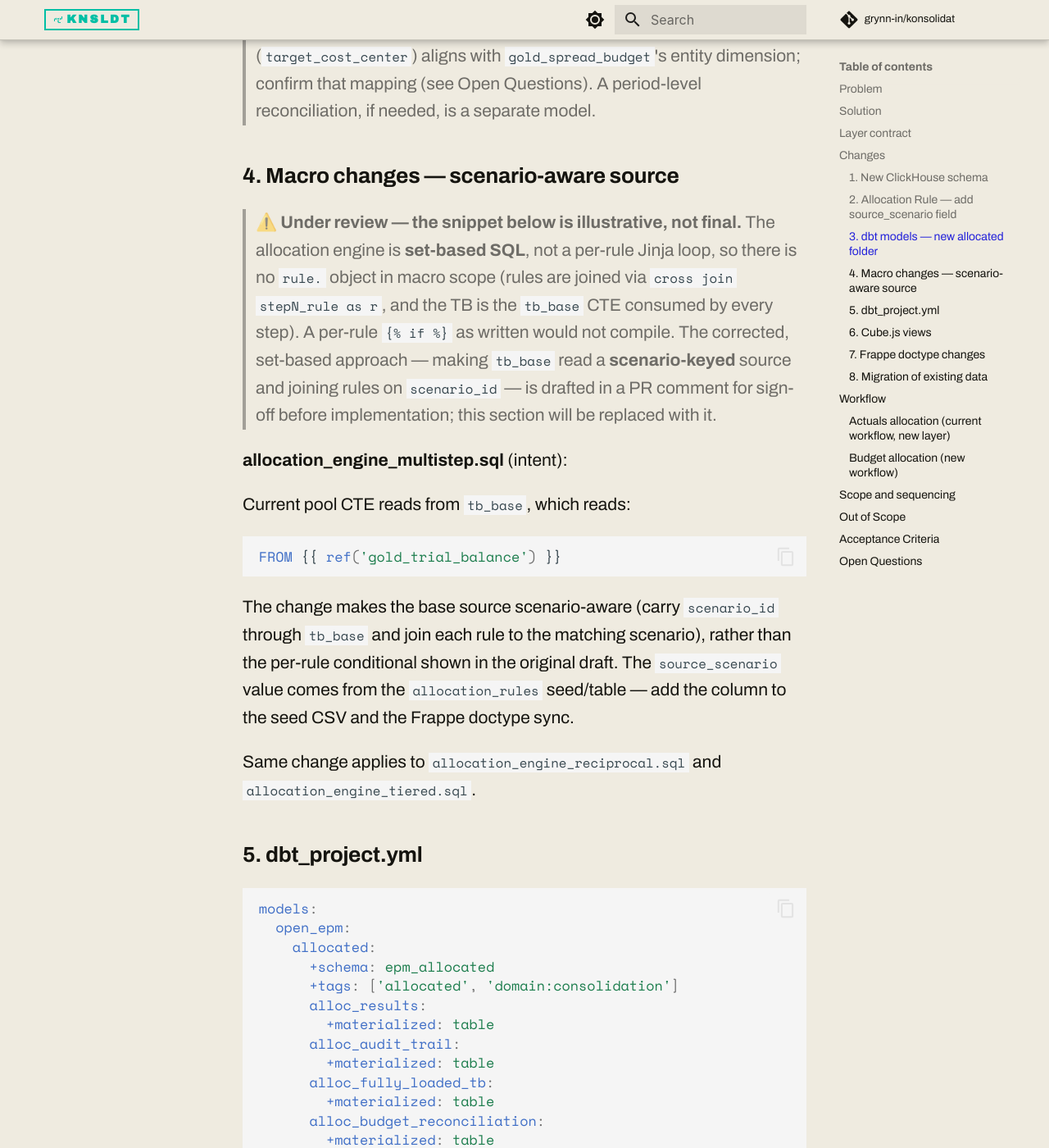
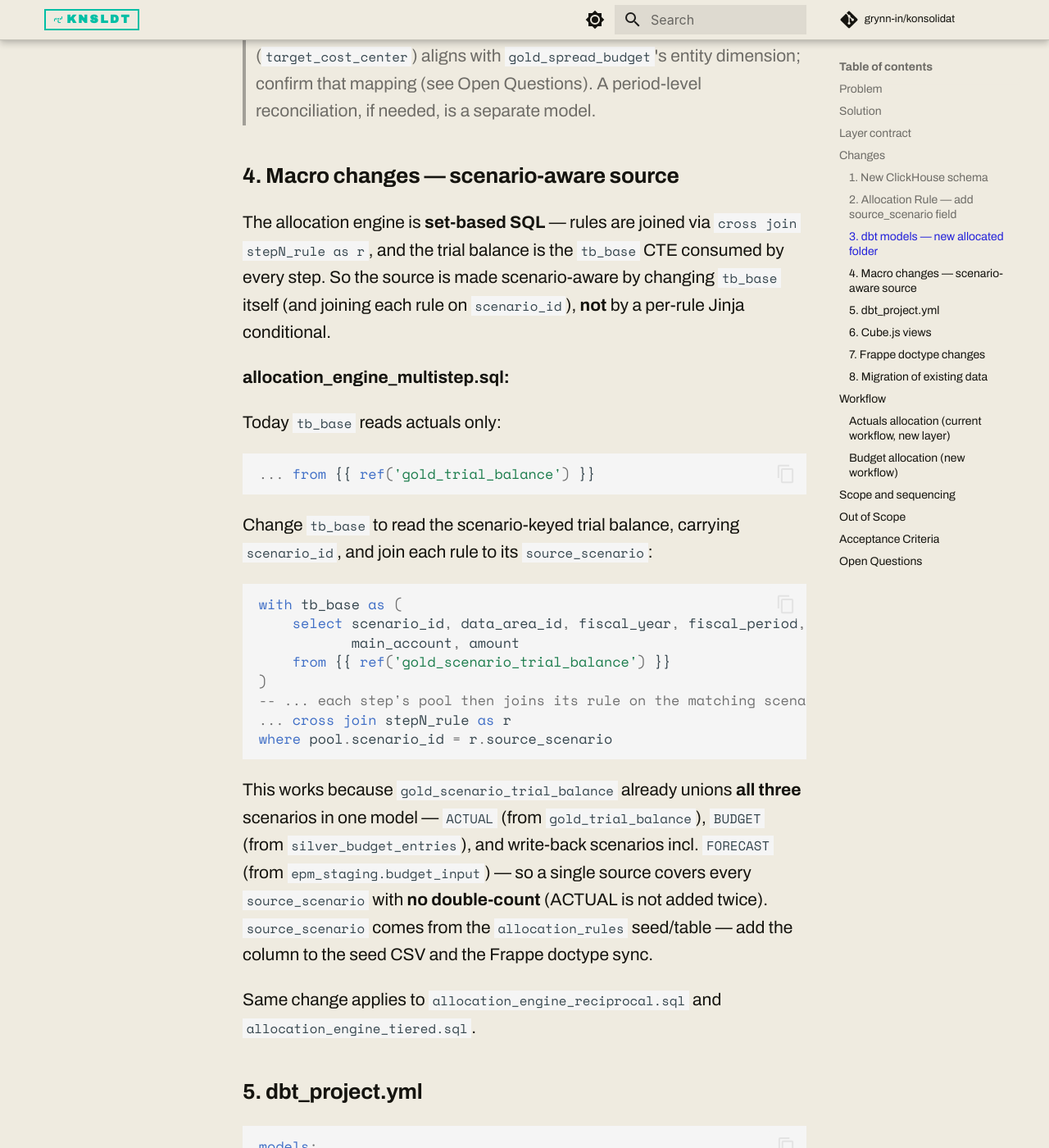
Before and after one commit to grynn-in/konsolidat, an MkDocs documentation site: the page built from docs/prd/PRD-ALLOCATED-LAYER.md, in a window 1280 px wide and 1400 px high, scrolled down 4031 px. Shown: the whole window at 82% size. Built offline with MkDocs 1.6.1 and Material for MkDocs 9.7.7, drawn with Linux system fonts in a browser that asks for light colours; comment, search, counter and statistics services are not loaded; some of the changed text lies outside the part shown.

Commit message:
docs(prd): finalize §4 scenario-aware source (Option A) (#52)
Decision: tb_base reads the scenario-keyed gold_scenario_trial_balance and each
rule joins on scenario_id (set-based), replacing the illustrative per-rule
snippet. Verified gold_scenario_trial_balance already unions ACTUAL (from
gold_trial_balance), BUDGET (silver_budget_entries) and write-back scenarios
incl. FORECAST (epm_staging.budget_input) — one source, no double-count.
Resolved the §4 and FORECAST open questions accordingly.

Co-Authored-By: Claude Opus 4.8 (1M context) <noreply@anthropic.com>

````diff
--- a/docs/prd/PRD-ALLOCATED-LAYER.md
+++ b/docs/prd/PRD-ALLOCATED-LAYER.md
@@ -133,24 +133,35 @@ GROUP BY 1, 2, 3
 
 ### 4. Macro changes — scenario-aware source
 
-> **⚠️ Under review — the snippet below is illustrative, not final.** The allocation engine is
-> **set-based SQL**, not a per-rule Jinja loop, so there is no `rule.` object in macro scope (rules are
-> joined via `cross join stepN_rule as r`, and the TB is the `tb_base` CTE consumed by every step). A
-> per-rule `{% if %}` as written would not compile. The corrected, set-based approach — making `tb_base`
-> read a **scenario-keyed** source and joining rules on `scenario_id` — is drafted in a PR comment for
-> sign-off before implementation; this section will be replaced with it.
+The allocation engine is **set-based SQL** — rules are joined via `cross join stepN_rule as r`, and the
+trial balance is the `tb_base` CTE consumed by every step. So the source is made scenario-aware by changing
+`tb_base` itself (and joining each rule on `scenario_id`), **not** by a per-rule Jinja conditional.
 
-**allocation_engine_multistep.sql** (intent):
+**allocation_engine_multistep.sql:**
 
-Current pool CTE reads from `tb_base`, which reads:
+Today `tb_base` reads actuals only:
 ```sql
-FROM {{ ref('gold_trial_balance') }}
+... from {{ ref('gold_trial_balance') }}
 ```
 
-The change makes the base source scenario-aware (carry `scenario_id` through `tb_base` and join each
-rule to the matching scenario), rather than the per-rule conditional shown in the original draft. The
-`source_scenario` value comes from the `allocation_rules` seed/table — add the column to the seed CSV
-and the Frappe doctype sync.
+Change `tb_base` to read the scenario-keyed trial balance, carrying `scenario_id`, and join each rule to
+its `source_scenario`:
+```sql
+with tb_base as (
+    select scenario_id, data_area_id, fiscal_year, fiscal_period,
+           main_account, amount
+    from {{ ref('gold_scenario_trial_balance') }}
+)
+-- ... each step's pool then joins its rule on the matching scenario:
+... cross join stepN_rule as r
+where pool.scenario_id = r.source_scenario
+```
+
+This works because `gold_scenario_trial_balance` already unions **all three** scenarios in one model —
+`ACTUAL` (from `gold_trial_balance`), `BUDGET` (from `silver_budget_entries`), and write-back scenarios
+incl. `FORECAST` (from `epm_staging.budget_input`) — so a single source covers every `source_scenario`
+with **no double-count** (ACTUAL is not added twice). `source_scenario` comes from the `allocation_rules`
+seed/table — add the column to the seed CSV and the Frappe doctype sync.
 
 Same change applies to `allocation_engine_reciprocal.sql` and `allocation_engine_tiered.sql`.
 
@@ -301,11 +312,13 @@ PR 5 is optional guardrails.
 
 1. **Mixed-scenario runs.** §7 leaves "if a run mixes scenarios, use the dominant one or require
    single-scenario runs" unresolved — which is it? Determines `Allocation Run.scenario_id` semantics.
-2. **FORECAST source.** `gold_scenario_trial_balance` emits only `ACTUAL`/`BUDGET` today; FORECAST depends
-   on write-back rows in `epm_staging`. In v1, or deferred until forecast write-back data exists?
+2. **FORECAST source.** `gold_scenario_trial_balance` carries `ACTUAL`/`BUDGET` plus any write-back
+   scenarios from `epm_staging.budget_input`; `FORECAST` flows automatically once forecast write-back rows
+   exist. Open only on timing: ship `ACTUAL`/`BUDGET` in v1, enable `FORECAST` when that data lands?
 3. **Reconciliation grain / entity alignment.** Confirm `target_cost_center` (alloc "entity") aligns with
    `gold_spread_budget`'s entity dimension, and that an annual (period-collapsed) reconciliation is the
    intended grain.
-4. **§4 macro shape.** The illustrative §4 snippet assumes a per-rule loop; the engine is set-based. The
-   corrected scenario-keyed `tb_base` approach is drafted in a PR comment for sign-off before
-   implementation.
+
+> **Resolved:** §4 macro shape — the engine is set-based, so `tb_base` reads the scenario-keyed
+> `gold_scenario_trial_balance` and each rule joins on `scenario_id` (single source, no double-count).
+> Folded into §4 above.
````
